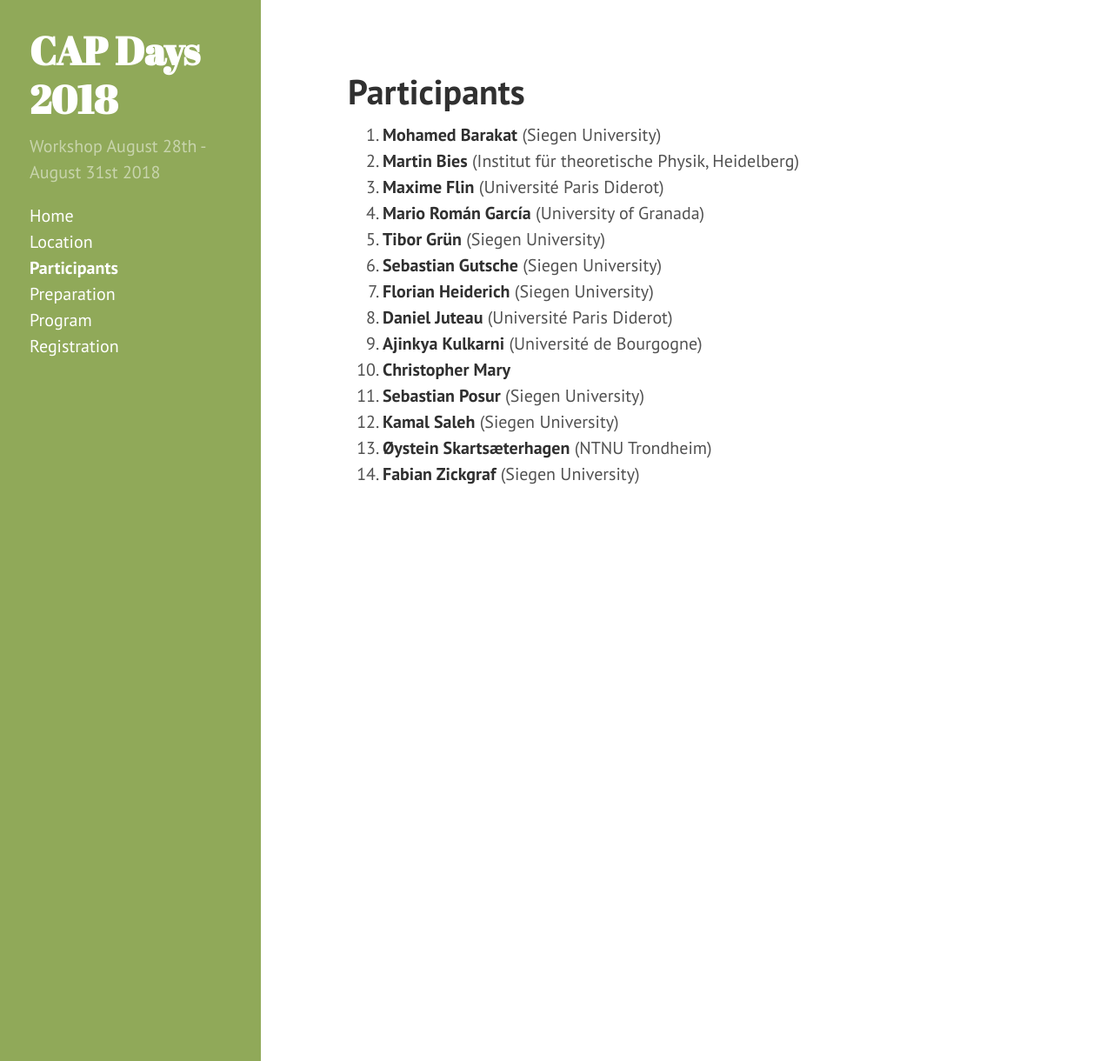
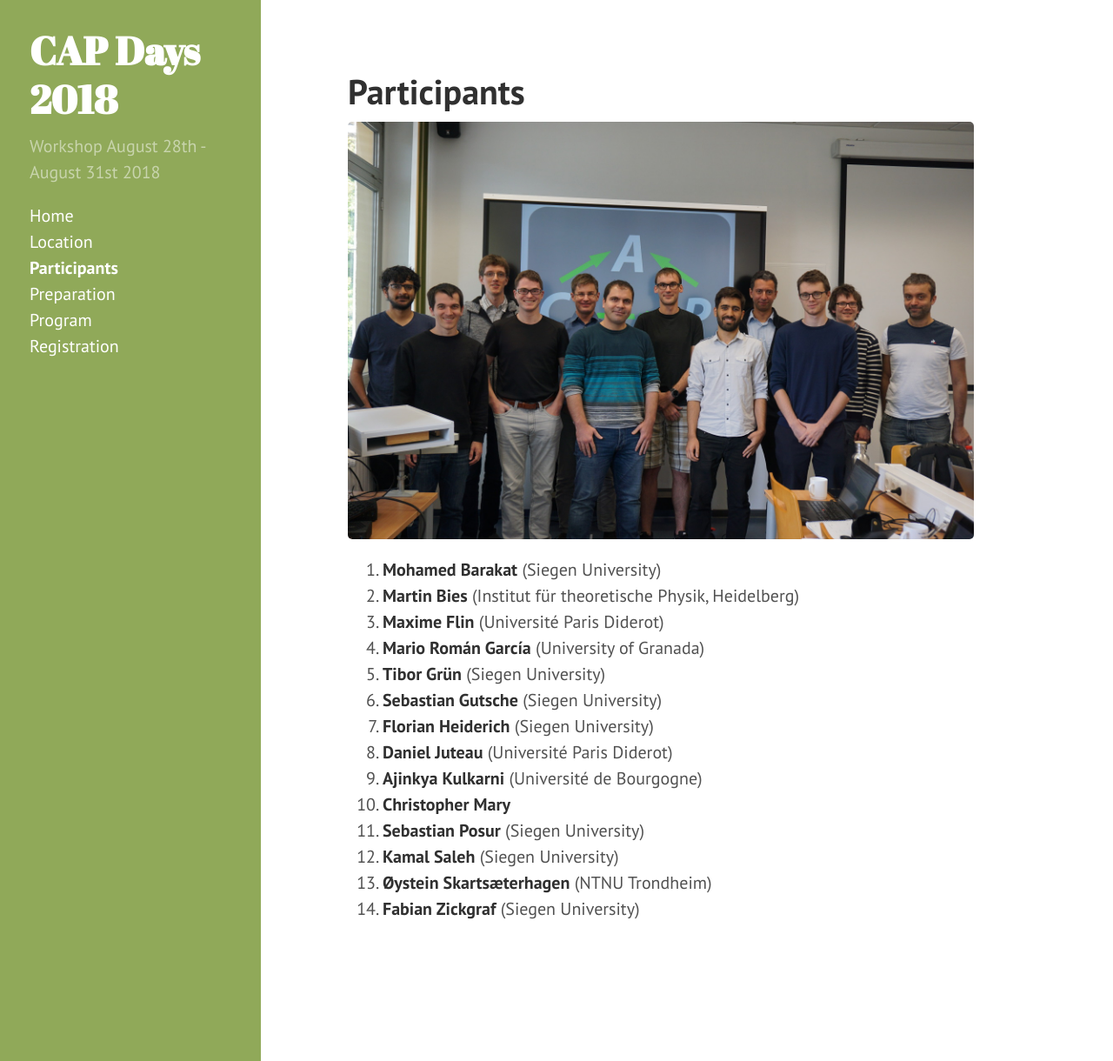
Before and after one commit to homalg-project/capdays-2018, a Jekyll site: the page built from participants.md, in a window 1280 px wide and 1220 px high. Shown: the whole window at 87% size. Built offline with Jekyll 4.4.1, drawn with Linux system fonts in a browser that asks for light colours.

Commit message:
Add group photo

```diff
--- a/participants.md
+++ b/participants.md
@@ -2,6 +2,7 @@
 layout: page
 title: Participants
 ---
+[![Group photo]({{ site.baseurl }}/public/CapDaysThumb.JPG "Group photo")]({{ site.baseurl }}/public/CapDays.JPG)
 
 <ol>
 {% for p in site.data.participants %}
```
Also changed, not shown: public/CapDaysThumb.JPG (added), 1 other file.
